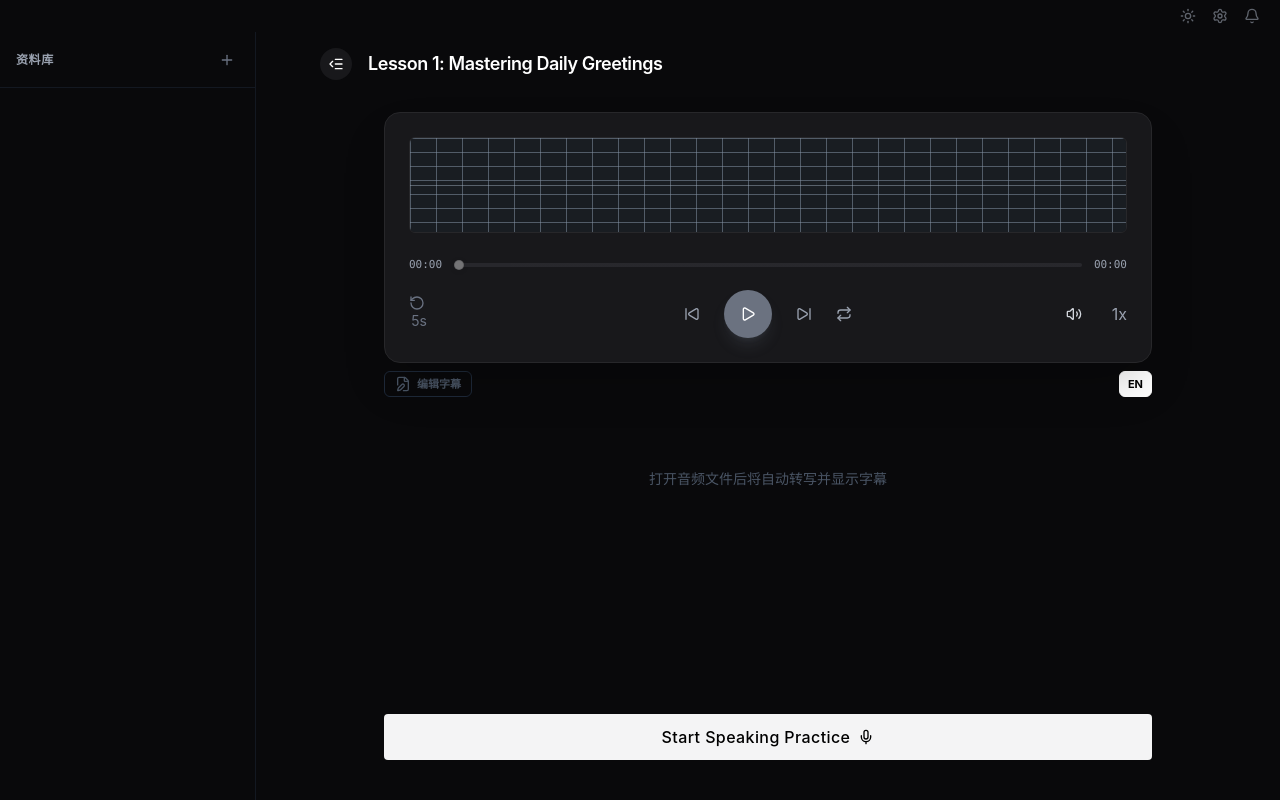
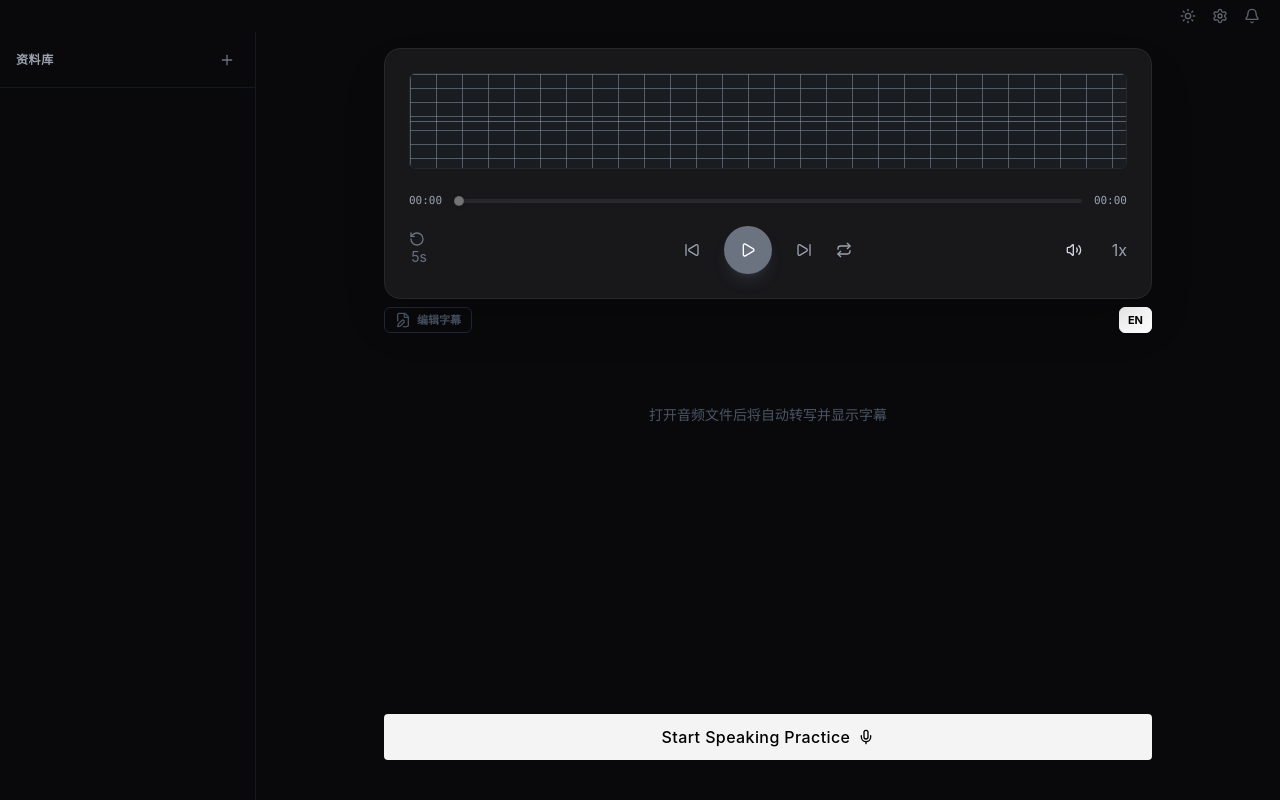
Before and after one commit to xuziyang/echo-flow, a Vue app: page / in a window 1280 px wide. Built offline with nearby package versions, Linux system fonts and the light colour scheme.

Commit message:
refactor(listening): remove header from ListeningView

```diff
--- a/src/components/listening/ListeningView.vue
+++ b/src/components/listening/ListeningView.vue
@@ -11,20 +11,6 @@ const app = useAppStore()
 <template>
   <div class="flex-1 flex flex-col h-full w-full relative transition-colors duration-500"
        :class="app.theme === 'dark' ? 'bg-dark-bg text-dark-text' : 'bg-light-bg text-light-text'">
-    <!-- Player Header -->
-    <header class="h-16 flex items-center justify-between px-8 flex-shrink-0 z-10">
-      <div class="flex items-center gap-4 ml-8">
-        <button @click="app.toggleSidebar()"
-                class="w-8 h-8 rounded-full flex items-center justify-center transition-colors"
-                :class="app.theme === 'dark' ? 'bg-dark-card hover:bg-dark-hover text-white' : 'bg-light-card hover:bg-light-hover text-black'">
-          <Icon :name="app.showSidebar ? 'outdent' : 'indent'" class="text-sm" />
-        </button>
-        <h2 class="font-semibold text-lg tracking-tight" :class="app.theme === 'dark' ? 'text-white' : 'text-black'">
-          {{ app.currentTitle }}
-        </h2>
-      </div>
-    </header>
-
     <!-- Listening Mode Content -->
     <div class="flex-1 flex flex-col items-center overflow-hidden animate-fade-in pt-4 pb-10 px-8">
       <PlayerCard />
```
